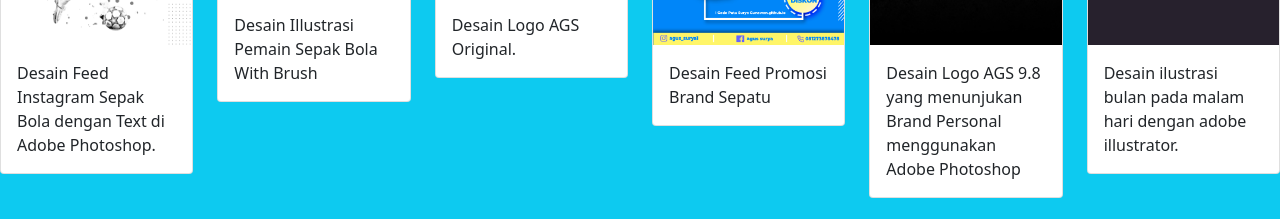
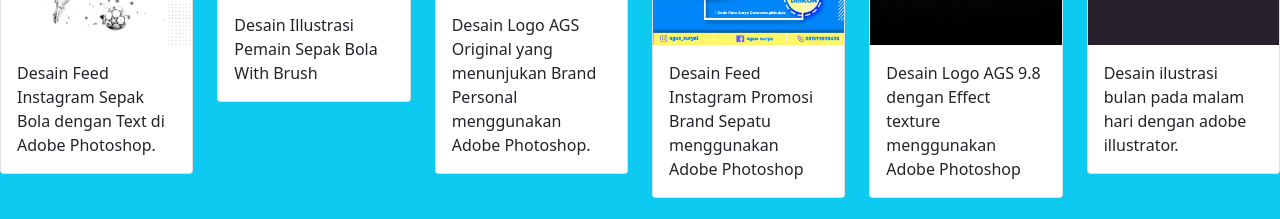
Before and after one commit to IGedePutuSuryaGunawan/IGedePutuSuryaGunawan.github.io, a plain HTML site: page index.html in a window 1280 px wide. Shown: the part 1166-1385 px from the top of the page. Drawn offline with nearby package versions, Linux system fonts and the light colour scheme; grey boxes are pictures that could not be loaded.

Commit message:
lagi ganti baru

```diff
--- a/index.html
+++ b/index.html
@@ -102,7 +102,7 @@
                   <div class="card">
                     <img src="agus/3.jpg" class="card-img-top" alt="...">
                     <div class="card-body">
-                        <p class="card-text">Desain Logo AGS Original.</p>
+                        <p class="card-text">Desain Logo AGS Original yang menunjukan Brand Personal menggunakan Adobe Photoshop.</p>
                     </div>
                 </div>
                 </div>
@@ -110,7 +110,7 @@
                   <div class="card">
                     <img src="agus/11.jpg" class="card-img-top" alt="...">
                     <div class="card-body">
-                        <p class="card-text">Desain Feed Promosi Brand Sepatu</p>
+                        <p class="card-text">Desain Feed Instagram Promosi Brand Sepatu menggunakan Adobe Photoshop</p>
                     </div>
                 </div>
                 </div>
@@ -118,7 +118,7 @@
                   <div class="card">
                     <img src="agus/12.jpg" class="card-img-top" alt="...">
                     <div class="card-body">
-                        <p class="card-text">Desain Logo AGS 9.8 yang menunjukan Brand Personal menggunakan Adobe Photoshop</p>
+                        <p class="card-text">Desain Logo AGS 9.8 dengan Effect texture menggunakan Adobe Photoshop</p>
                     </div>
                 </div>
                 </div>
```
